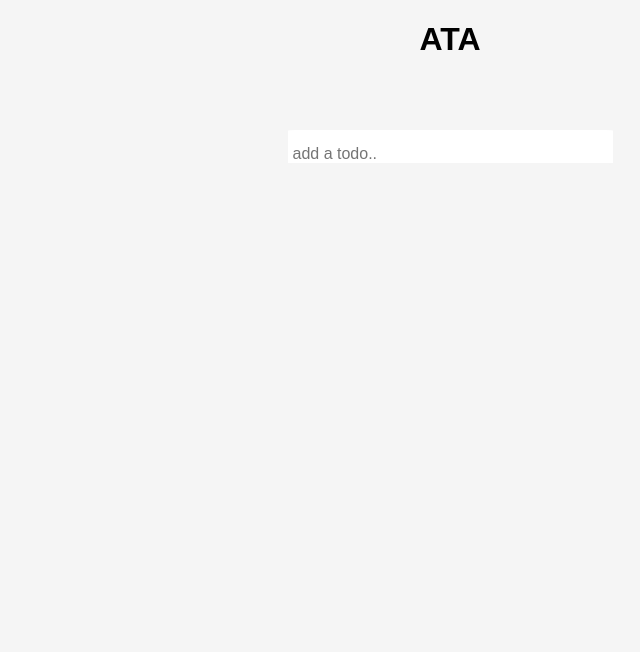
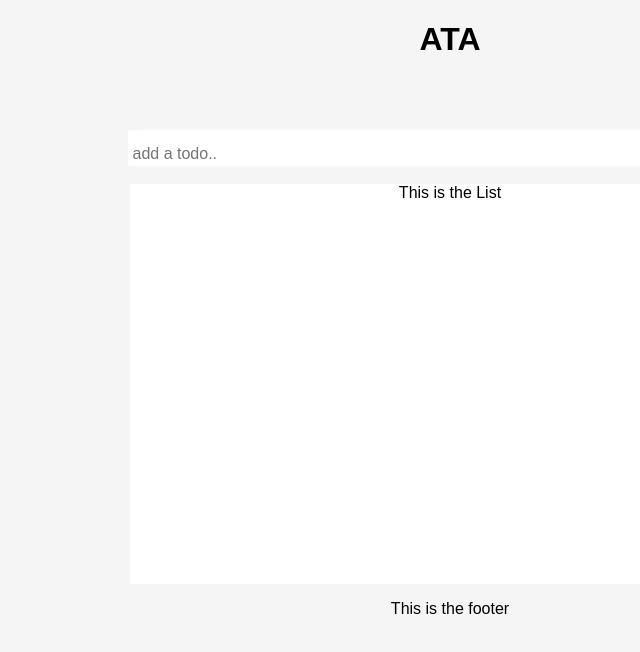
Before and after one commit to messerc/ATA, a React (Create React App) app: page / in a window 1280 px wide. Shown: the top 652 px of the page, without its empty margins (190-830 px from the left). Built offline with nearby package versions, Linux system fonts and the light colour scheme.

Commit message:
added simple list adding functionality

```diff
--- a/src/App.js
+++ b/src/App.js
@@ -1,6 +1,9 @@
 import React, { Component } from 'react';
+
+import Footer from './Footer';
 import Header from './Header';
-import logo from './logo.svg';
+import List from './List';
+
 import './App.css';
 
 class App extends Component {
@@ -8,11 +11,43 @@ class App extends Component {
 
     super(props);
     this.state = {
-      todos: []
+      todos: [],
+      todo: ''
     }
+
+    this.onChange = this.onChange.bind(this);
+    this.addTodo = this.addTodo.bind(this);
+    this.removeTodo = this.removeTodo.bind(this);
   }
 
   // addTodo
+  addTodo (e) {
+    e.preventDefault();
+    console.log(this.state.todo);
+    const idCalc = this.state.todos.id ? this.state.todos.reduce((todos, todo) => Math.max(todo.id, 0) + 1) : 0
+    const todoToAdd = {
+      id: idCalc,
+      todo: this.state.todo,
+      completed: false
+    }
+    const newTodoList = this.state.todos.concat(todoToAdd)
+    this.setState({
+      todos: newTodoList,
+      todo: ''
+    })
+  }
+
+  onChange (e) {
+    this.setState({
+      todo: e.target.value
+    })
+  }
+
+  removeTodo (e) {
+    this.setState({
+
+    })
+  }
   // removeTodo
   // filterTodo
   // editTodo
@@ -25,9 +60,12 @@ class App extends Component {
   // Footer Component
 
   render() {
+    const { todos, todo } = this.state
     return (
       <div className="App">
-        <Header />
+        <Header addTodo={this.addTodo} onChange={this.onChange} value={todo} />
+        <List todos={todos}/>
+        <Footer />
       </div>
     );
   }
--- a/src/Footer.js
+++ b/src/Footer.js
@@ -0,0 +1,12 @@
+import React, { Component } from 'react';
+
+export default class Footer extends Component {
+
+  render() {
+    return (
+      <div>
+        <p> This is the footer </p>
+      </div>
+    )
+  }
+}
--- a/src/Header.css
+++ b/src/Header.css
@@ -1,13 +1,13 @@
 .add_todo_input {
   margin-top: 50px;
-  width: 25%;
+  width: 50%;
   border-radius: 2%;
   border: none;
   border-bottom: 2px solid rgb(245, 245, 245);
   vertical-align: bottom;
   transition: 0.3s all;
   font-size: 16px;
-  padding: 15px 0px 0px 5px;
+  padding: 15px 0px 3px 5px;
 }
 
 .add_todo_input:focus {
--- a/src/Header.js
+++ b/src/Header.js
@@ -1,4 +1,4 @@
-import React, { Component, PropTypes } from 'react';
+import React, { Component } from 'react';
 import './Header.css';
 
 
@@ -6,13 +6,21 @@ export default class Header extends Component {
   constructor(props) {
 
     super(props);
+    this.onChange = this.onChange.bind(this);
+  }
+
+  onChange (e) {
+    this.props.onChange(e)
   }
 
   render() {
+    const { addTodo } = this.props;
     return (
       <div>
         <h1>ATA</h1>
-        <input className="add_todo_input" placeholder="add a todo.." />
+        <form onSubmit={addTodo}>
+          <input className="add_todo_input" placeholder="add a todo.." value={this.props.value} onChange={this.onChange} />
+        </form>
       </div>
     )
   }
--- /dev/null
+++ b/src/List.css
@@ -0,0 +1,16 @@
+.list_container {
+  width: 50%;
+  background-color: white;
+  margin: 0 auto;
+  min-height: 400px;
+}
+
+.todo_list {
+  list-style: none;
+  text-align: left;
+}
+
+li {
+  font-size: 16px;
+  margin-top: 20px;
+}
--- a/src/List.js
+++ b/src/List.js
@@ -0,0 +1,22 @@
+import React, { Component } from 'react';
+
+import Todo from './Todo'
+
+import './List.css';
+
+export default class List extends Component {
+  render() {
+    const { todos, removeTodo } = this.props;
+    const todoList = todos.map((todo, i) => {
+      return <Todo key={i+todo} todo={todo} onClick={removeTodo} />
+    })
+    return (
+      <div className="list_container">
+        <p> This is the List </p>
+        <ul className="todo_list" >
+          {todoList}
+        </ul>
+      </div>
+    )
+  }
+}
--- /dev/null
+++ b/src/Todo.js
@@ -0,0 +1,12 @@
+import React, { Component } from 'react';
+
+import './List.css';
+
+export default class List extends Component {
+
+  render() {
+    return (
+      <li> {this.props.todo.todo} </li>
+    )
+  }
+}
```
